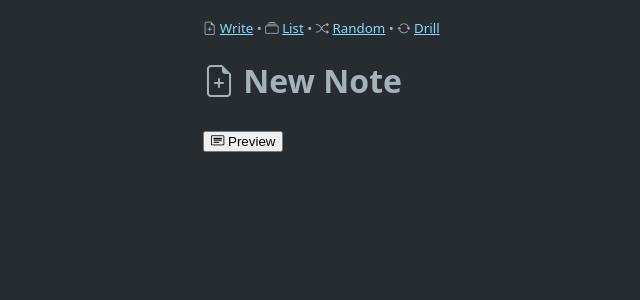
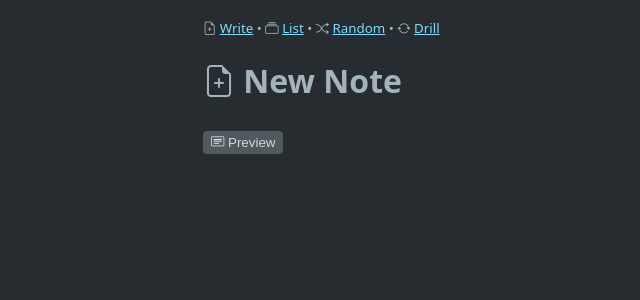
Before and after one commit to djramones/leornianite, a Django app: template notes/templates/notes/note_form.html in a window 1280 px wide. Shown: the top 300 px of the page, without its empty margins (165-805 px from the left). Run offline with Django 4.2, Linux system fonts and the light colour scheme; the template is opened without the code that fills it: most values are stand-ins (such as "Sample title", 1, 10 or a date in 2020); parts of the project's set-up code (start-up, migrations or seed data) failed here and were passed over; some libraries are stand-ins or nearby versions.

Commit message:
Update styling

```diff
--- a/notes/templates/notes/includes/pagination.html
+++ b/notes/templates/notes/includes/pagination.html
@@ -2,6 +2,7 @@
 
 {% if page_obj.has_other_pages %}
     <nav>
+        <p>
             {% if page_obj.has_previous %}
             <i class="bi-arrow-left-circle"></i>
             <a href="?page={{ page_obj.previous_page_number }}">Previous</a>
@@ -15,5 +16,6 @@
             <a href="?page={{ page_obj.next_page_number }}">Next</a>
             <i class="bi-arrow-right-circle"></i>
             {% endif %}
+        </p>
     </nav>
 {% endif %}
--- a/static/css/style.css
+++ b/static/css/style.css
@@ -18,6 +18,15 @@ button,
 label {
     margin-top: .5em;
     margin-bottom: .5em;
+}
+
+button {
+    background: rgb(82, 89, 93);
+    color: rgb(199, 219, 226);
+    border: 0;
+    border-radius: .3em;
+    padding: .3em .6em;
+    cursor: pointer;
 }
 
 label {
```
Lines whose indentation alone changed are shown as unchanged.
